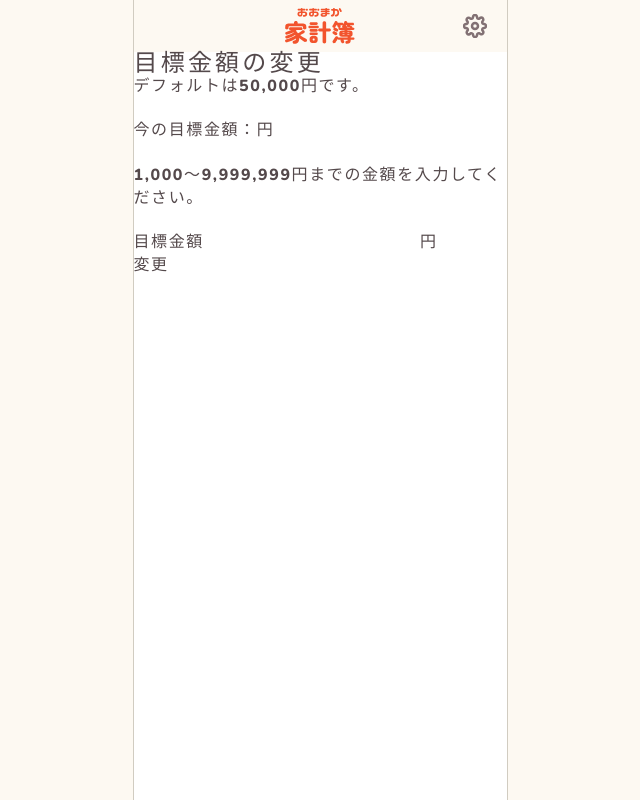
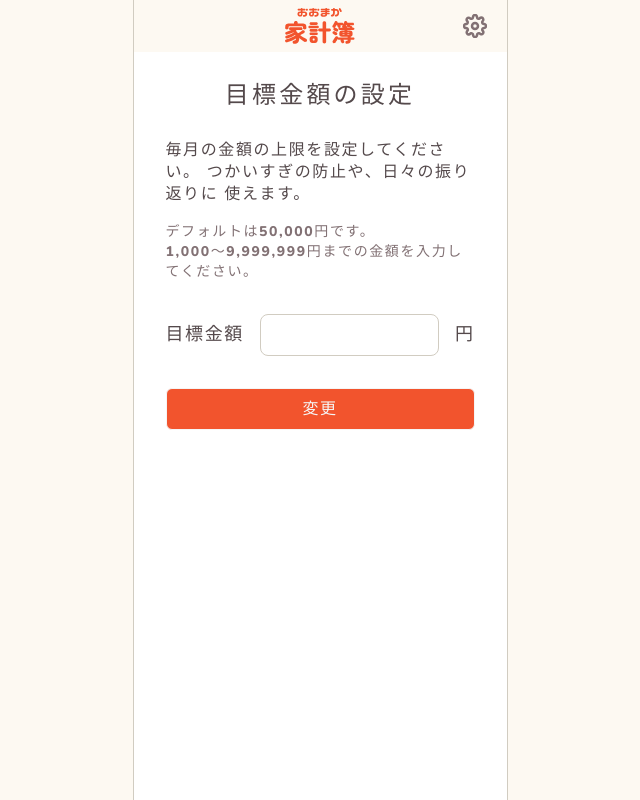
Before and after one commit to hayami-dev/omakakakeibo-front, a React (Vite) app: page /user/budgetEdit in a window 1280 px wide. Shown: the whole page, without its empty margins (320-960 px from the left). Built offline with nearby package versions, Linux system fonts and the light colour scheme; no server answers; a web font is replaced by a local one.

Commit message:
CategoryEditにデザインを適用＋Buttonコンポーネントの設定を調整

```diff
--- /dev/null
+++ b/src/components/ui/BasePage/BasePage.jsx
@@ -0,0 +1,9 @@
+/* シンプルな汎用ページレイアウト */
+export default function BasePage({ title, children }) {
+  return (
+    <main className="p-8 flex flex-col gap-8 items-center">
+      <h1>{title}</h1>
+      <article className="flex flex-col gap-8 w-full">{children}</article>
+    </main>
+  );
+}
--- /dev/null
+++ b/src/components/ui/BasePage/index.jsx
@@ -0,0 +1,2 @@
+// 隣にある BasePage.jsx を読み込みパスを簡略化する
+export { default } from "./BasePage";
--- a/src/components/ui/Button/Button.jsx
+++ b/src/components/ui/Button/Button.jsx
@@ -12,7 +12,7 @@ export default function Button({
 }) {
   // ボタンの基本スタイル
   const baseStyle =
-    "font-bold rounded-md transition-colors inline-flex items-center justify-center gap-space-200 w-fit disabled:cursor-not-allowed";
+    "font-bold rounded-md transition-colors inline-flex items-center justify-center gap-space-200 w-full disabled:cursor-not-allowed";
 
   // 色のバリエーション
   const variantStyles = {
--- a/src/components/ui/TextField/TextField.jsx
+++ b/src/components/ui/TextField/TextField.jsx
@@ -5,8 +5,9 @@ export default function TextField({
   id,
   placeholder = "",
   value,
-  onChange,
-  onKeyDown,
+  onChange = () => {},
+  onKeyDown = () => {},
+  onBlur = () => {},
   className = "",
   size = "md",
   min = "",
@@ -44,10 +45,9 @@ export default function TextField({
         id={id}
         placeholder={placeholder}
         value={value}
-        onChange={(e) => {
-          if (onChange) onChange(e.target.value);
-        }}
+        onChange={(e) => onChange(e.target.value)}
         onKeyDown={handleKeyDown}
+        onBlur={onBlur}
         className={`${baseStyle} ${sizeStyles[size]} ${className} ${alignStyle}`}
         min={min}
         max={max}
--- a/src/pages/InputHistory.jsx
+++ b/src/pages/InputHistory.jsx
@@ -132,13 +132,7 @@ export default function InputHistory() {
           </section>
           {/* TODO:バリデーションによって活性、非活性を切り替える */}
           <section className="flex flex-col pb-space-600 gap-6 items-center border-dot-underline">
-            <Button
-              type="submit"
-              variant="primary"
-              size="lg"
-              icon={MoneyBag}
-              className="w-full"
-            >
+            <Button type="submit" variant="primary" size="lg" icon={MoneyBag}>
               きろくする
             </Button>
             {editItem && (
--- a/src/pages/User.jsx
+++ b/src/pages/User.jsx
@@ -37,7 +37,6 @@ export default function User() {
           variant="secondary"
           size="sm"
           icon={EditIcon}
-          className="w-full"
           onClick={() => navigate("/user/budgetEdit")}
         >
           目標金額を変更する
@@ -60,7 +59,6 @@ export default function User() {
           variant="secondary"
           size="sm"
           icon={EditIcon}
-          className="w-full"
           onClick={() => navigate("/user/categoryEdit")}
         >
           カテゴリーを変更する
@@ -73,7 +71,7 @@ export default function User() {
           variant="secondary"
           size="sm"
           icon={EditIcon}
-          className="w-fit mt-2"
+          className="!w-fit mt-2"
           onClick={() => navigate("/")}
         >
           ユーザーIDの変更
@@ -86,7 +84,7 @@ export default function User() {
           variant="secondary"
           size="sm"
           icon={EditIcon}
-          className="w-fit mt-3"
+          className="!w-fit mt-3"
           onClick={() => navigate("/")}
         >
           パスワードの変更
--- a/src/pages/user/BudgetEdit.jsx
+++ b/src/pages/user/BudgetEdit.jsx
@@ -1,6 +1,7 @@
 /* 目標金額(budget)の変更画面 */
 
 import { useEffect, useState } from "react";
+import { useNavigate } from "react-router";
 import { useAtom, useAtomValue } from "jotai";
 import {
   INITIAL_MONTHLY_BUDGET,
@@ -12,6 +13,9 @@ import {
 } from "@/service/budgetService";
 import { getYearMonth } from "@/dateUtils";
 import { userIdAtom } from "@/service/authService";
+import BasePage from "@/components/ui/BasePage";
+import TextField from "@/components/ui/TextField";
+import Button from "@/components/ui/Button";
 
 export default function BudgetEdit() {
   // ユーザーIDを取得
@@ -48,10 +52,6 @@ export default function BudgetEdit() {
     setInputValue(String(monthlyBudget));
   }, [monthlyBudget]);
 
-  const handleInputChange = (e) => {
-    setInputValue(e.target.value);
-  };
-
   // 空欄やマイナス値は0を入れる
   const handleBlur = () => {
     let num = Number(inputValue);
@@ -62,6 +62,9 @@ export default function BudgetEdit() {
 
     setInputValue(String(num));
   };
+
+  // ページ切替のためのフック
+  const navigate = useNavigate();
 
   const handleSave = async (e) => {
     e.preventDefault();
@@ -74,38 +77,47 @@ export default function BudgetEdit() {
 
     if (success) {
       alert("保存しました");
+      navigate("/user");
     }
   };
 
   return (
     <>
-      <h1>目標金額の変更</h1>
-      <p>デフォルトは{strInitialMonthlyBudget}円です。</p>
+      <BasePage title={"目標金額の設定"}>
+        <div>
+          <p>
+            毎月の金額の上限を設定してください。
+            つかいすぎの防止や、日々の振り返りに 使えます。
+          </p>
+          <p className="text-sm text-text-cap pt-4">
+            デフォルトは{strInitialMonthlyBudget}円です。
             <br />
-      <p>
-        今の目標金額：<strong>{monthlyBudget.toLocaleString()}円</strong>
-      </p>
-      <br />
-      <p>
+            <span>
               {strMonthlyBudgetMin}～{strMonthlyBudgetMax}
               円までの金額を入力してください。
+            </span>
           </p>
-      <br />
-      <form action="" onSubmit={handleSave}>
-        <div>
-          <label htmlFor="monthly-budget">目標金額</label>
-          <input
+        </div>
+        <form action="" onSubmit={handleSave} className="flex flex-col gap-8">
+          <fieldset className="flex gap-4 items-baseline text-lg font-black">
+            <label htmlFor="monthly-budget" className="text-nowrap">
+              目標金額
+            </label>
+            <TextField
               type="number"
-            name="monthly-budget"
               value={inputValue}
-            onChange={handleInputChange}
+              onChange={setInputValue}
               onBlur={handleBlur}
               id="monthly-budget"
+              className="w-full"
             />
             円
-        </div>
-        <button type="submit">変更</button>
+          </fieldset>
+          <Button type="submit" variant="primary">
+            変更
+          </Button>
         </form>
+      </BasePage>
     </>
   );
 }
```
Lines whose indentation alone changed are shown as unchanged.
